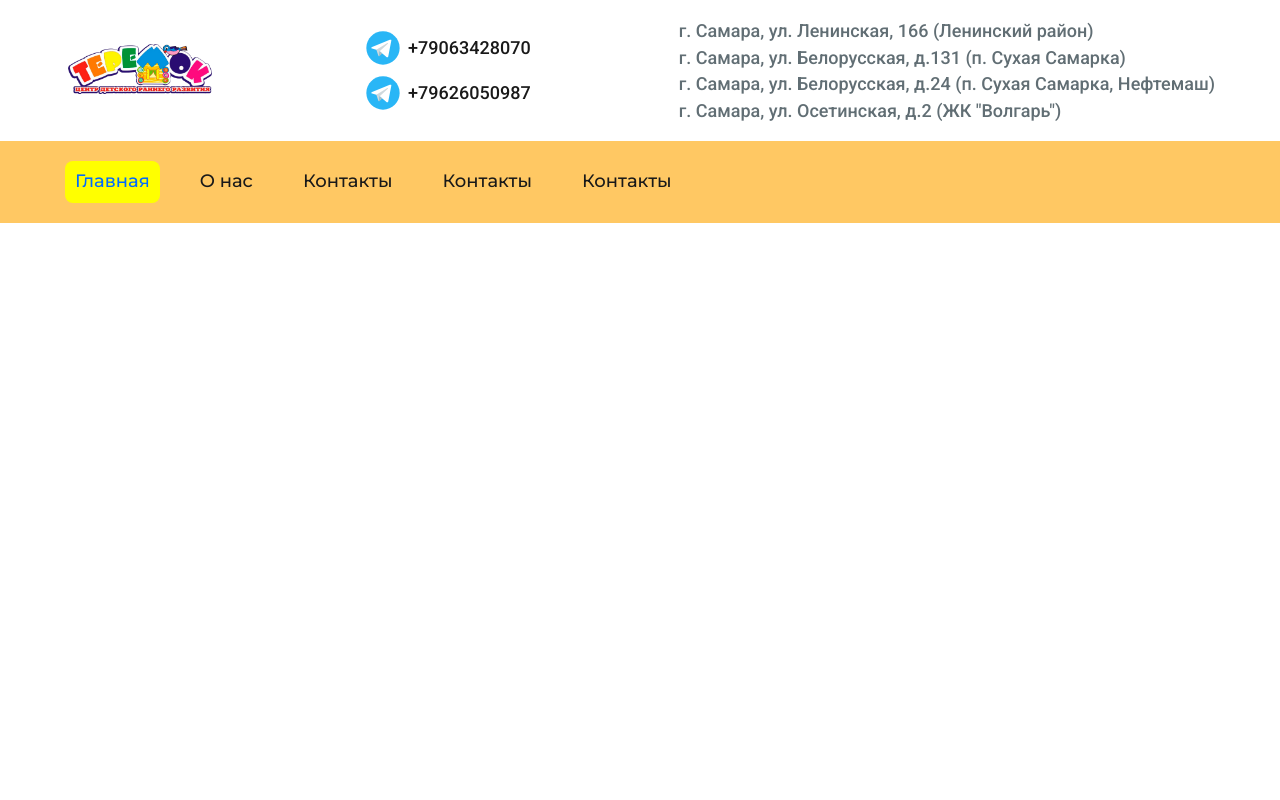
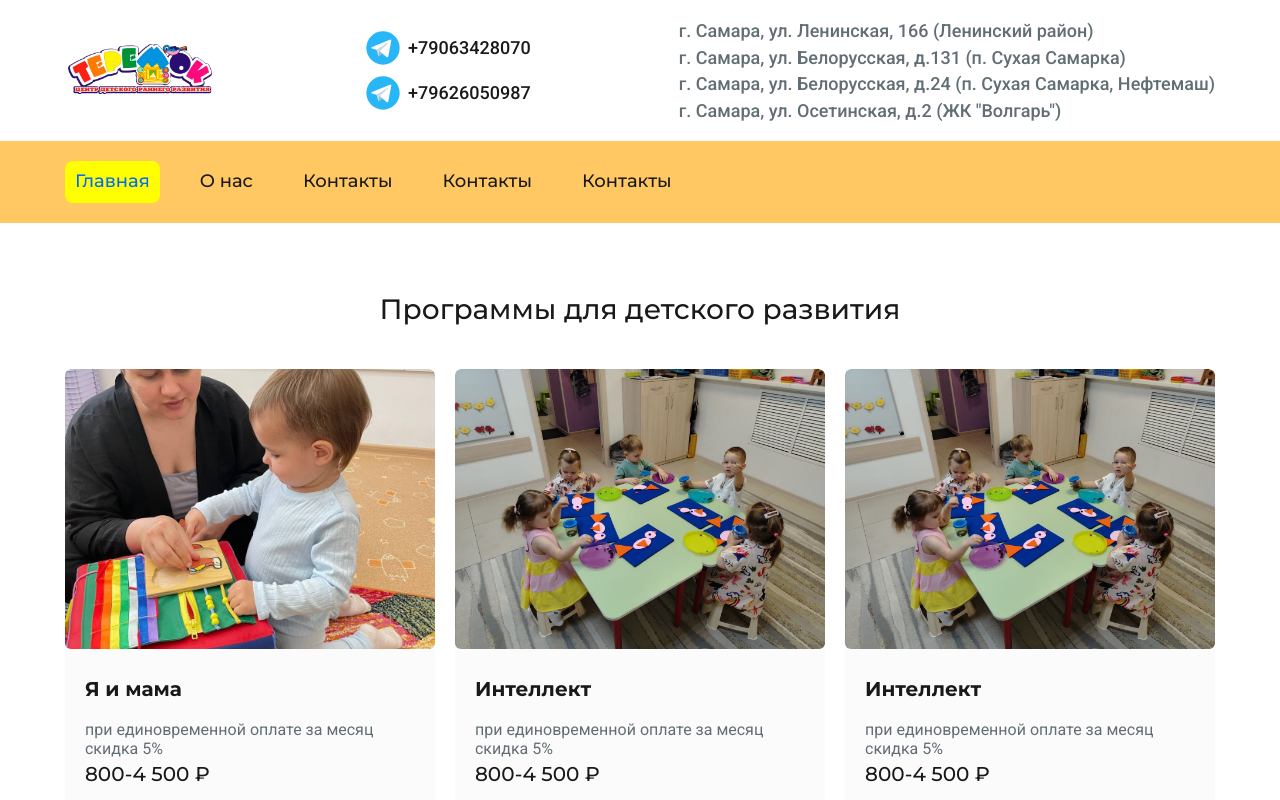
Before and after one commit to IlyaSeregin25/teremok, a React (Vite) app: page / in a window 1280 px wide. Shown: the top 800 px of the page. Built offline with nearby package versions, Linux system fonts and the light colour scheme.

Commit message:
Fix bags and update styles

```diff
--- a/src/components/pages/MainPage/ui/MainPage.jsx
+++ b/src/components/pages/MainPage/ui/MainPage.jsx
@@ -1,6 +1,6 @@
-import { SERVICES_LISTS } from '@/constants';
 import styles from './style.module.css';
 import Header from '@/components/ui/Header';
+import SectionServices from '@/components/ui/SectionServices';
 
 const MainPage = () => {
   return (
@@ -8,7 +8,9 @@ const MainPage = () => {
       <header className={styles.body__header}>
         <Header />
       </header>
-      <main className={styles.body__main}></main>
+      <main className={styles.body__main}>
+        <SectionServices />
+      </main>
       <footer className={styles.body__footer}></footer>
     </div>
   );
--- /dev/null
+++ b/src/components/ui/SectionServices/index.js
@@ -0,0 +1,2 @@
+import SectionServices from './ui/SectionServices';
+export default SectionServices;
--- /dev/null
+++ b/src/components/ui/ServiceCard/index.js
@@ -0,0 +1,2 @@
+import ServiceCard from './ui/ServiceCard';
+export default ServiceCard;
--- a/src/components/ui/ServiceCard/ui/style.module.css
+++ b/src/components/ui/ServiceCard/ui/style.module.css
@@ -7,9 +7,11 @@
   background-color: var(--milk);
   border-radius: var(--borderRadius);
   overflow: hidden;
+  transition: all var(--transitionDuration);
 }
 .card:hover {
   box-shadow: rgba(0, 0, 0, 0.247) 0px 1.86513px 6.21711px 0px;
+  transition: all var(--transitionDuration);
 }
 .card:hover .card__img {
   transform: scale(1.05);
--- a/src/constants.js
+++ b/src/constants.js
@@ -35,7 +35,7 @@ export const PAGES = [
     path: '/contacts',
   },
 ];
-export const SERVICES_LISTS = [
+export const SERVICES_LIST = [
   {
     id: 1,
     title: 'Я и мама',
@@ -56,4 +56,24 @@ export const SERVICES_LISTS = [
     url: '/intelligence',
     page: {},
   },
+  {
+    id: 3,
+    title: 'Интеллект',
+    age: 'от 3 до 4,5 лет',
+    mainImage: INTELLIGENCE,
+    price: '800-4 500',
+    subtitle: 'при единовременной оплате за месяц скидка 5%',
+    url: '/intelligence',
+    page: {},
+  },
+  {
+    id: 4,
+    title: 'Интеллект',
+    age: 'от 3 до 4,5 лет',
+    mainImage: INTELLIGENCE,
+    price: '800-4 500',
+    subtitle: 'при единовременной оплате за месяц скидка 5%',
+    url: '/intelligence',
+    page: {},
+  },
 ];
```
